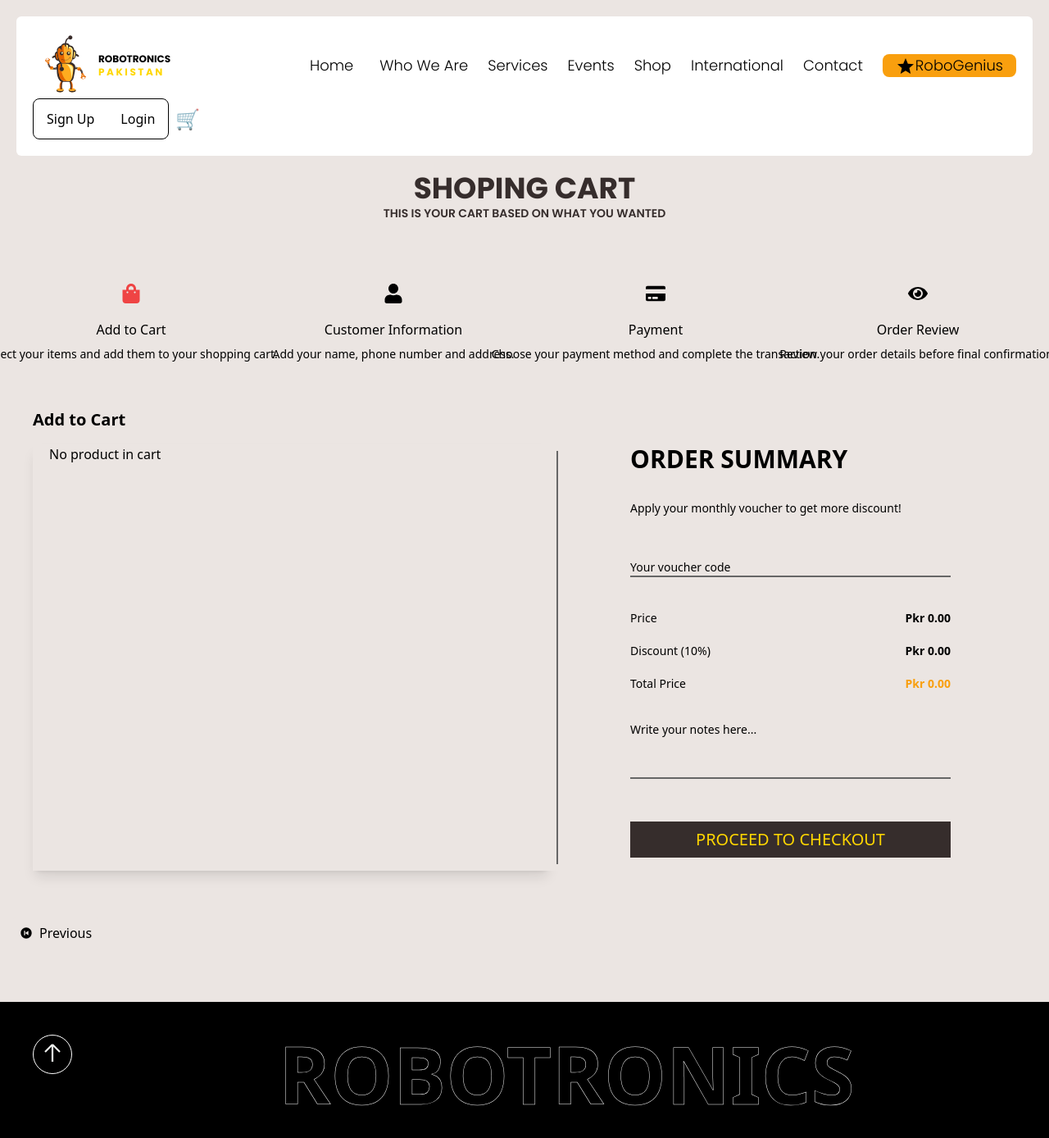
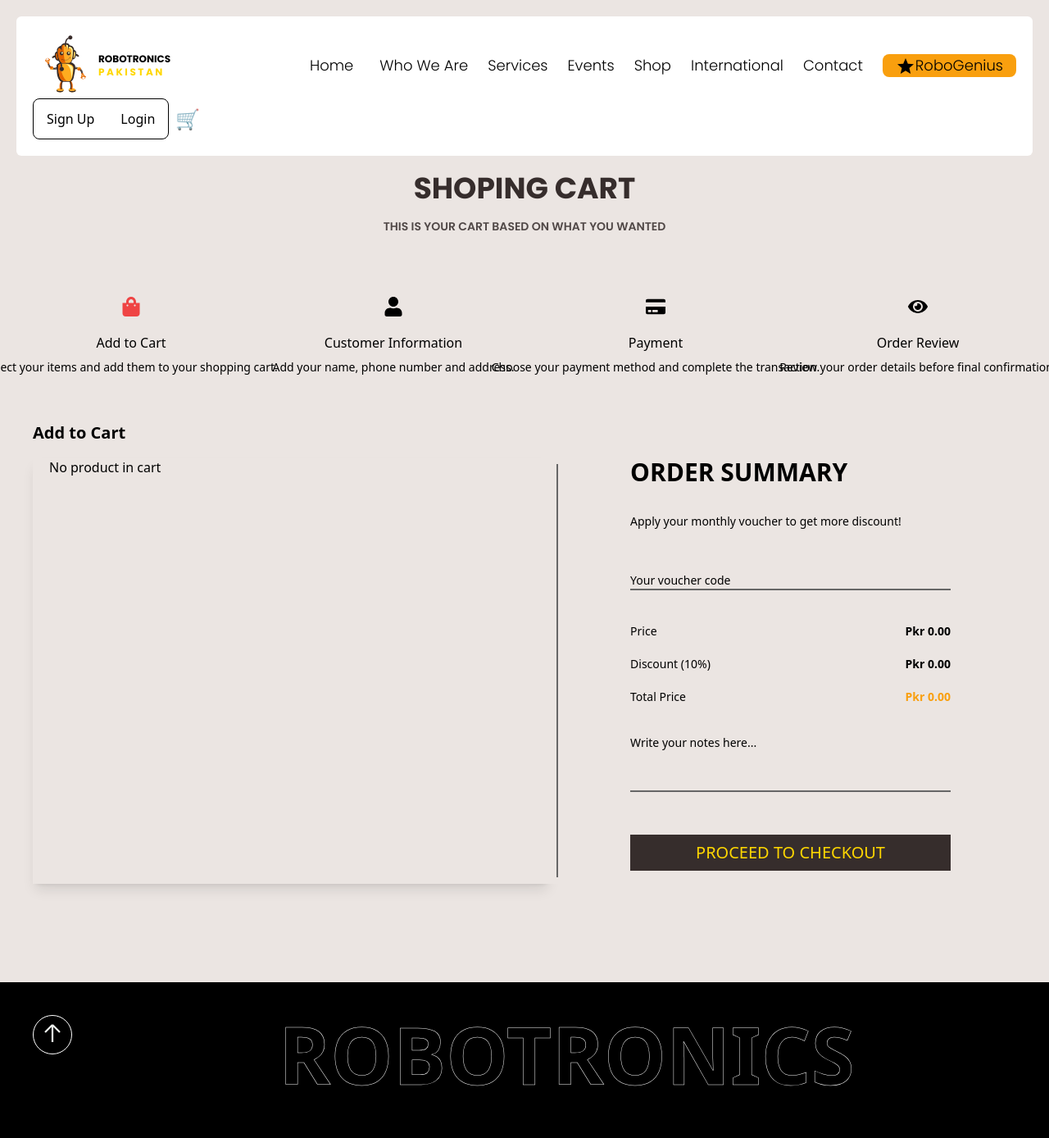
Before and after one commit to mirzaZeeshancs/Robotronics-frontend, a React (Vite) app: page /Cart in a window 1280 px wide. Shown: the top 1388 px of the page at 82% size. Built offline with nearby package versions, Linux system fonts and the light colour scheme.

Commit message:
did changes in login and cart page

```diff
--- a/src/component/shop/shopCartIntro.jsx
+++ b/src/component/shop/shopCartIntro.jsx
@@ -12,7 +12,7 @@ const ShopCart = () => {
           <p className="text-brown font-bold text-wrap lg:text-4xl text-2xl poppins-bold text-center self-center ">
             SHOPING CART
           </p>
-          <p className="text-brown text-sm text-wrap text-center poppins-semibold self-center ">
+          <p className="text-brown text-sm text-wrap text-center poppins-semibold self-center mt-4 text-light opacity-85 ">
             THIS IS YOUR CART BASED ON WHAT YOU WANTED
           </p>
         </div>
--- a/src/component/shop/steps.jsx/cartsStep.jsx
+++ b/src/component/shop/steps.jsx/cartsStep.jsx
@@ -79,15 +79,15 @@ const CartsStep = () => {
         <p>{steps[currentStep].content}</p>
       </div>
       <div className="flex justify-between">
-        <button
+        {/* <button
           className={`${
             currentStep === 0 ? "bg-gray" : "bg-green-400 cursor-pointer"
           } flex p-2 rounded`}
           onClick={handlePrevious}
           disabled={currentStep === 0}
-        >
-          <BiSolidSkipPreviousCircle className="self-center mr-2" /> Previous
-        </button>
+        > */}
+          {/* <BiSolidSkipPreviousCircle className="self-center mr-2" /> Previous */}
+        {/* </button> */}
         {/* <button
           onClick={handleNext}
           disabled={currentStep === steps.length - 1}
--- a/src/pages/login.jsx
+++ b/src/pages/login.jsx
@@ -6,6 +6,7 @@ import facebook from "../assets/images/Facebooklogo.svg";
 import google from "../assets/images/Googlelogo.svg";
 import apple from "../assets/images/Applelogo.svg";
 import Header from "../component/header";
+import Footer from "../component/footer";
 
 const saveLoginData = (loginData) => {
   sessionStorage.setItem("token", loginData.token);
@@ -243,6 +244,7 @@ const Login = () => {
         </form>
       </div>
       <ToastContainer />
+      <Footer />
     </div>
   );
 };
--- a/src/pages/signup.jsx
+++ b/src/pages/signup.jsx
@@ -7,6 +7,7 @@ import robot from "../assets/images/SignupRobot.svg";
 import facebook from "../assets/images/Facebooklogo.svg";
 import google from "../assets/images/Googlelogo.svg";
 import apple from "../assets/images/Applelogo.svg";
+import Footer from "../component/footer";
 
 const Signup = () => {
   const [firstName, setFirstName] = useState("");
@@ -216,6 +217,7 @@ const Signup = () => {
         </div>
       </div>
       <ToastContainer />
+      <Footer />
     </div>
   );
 };
```
